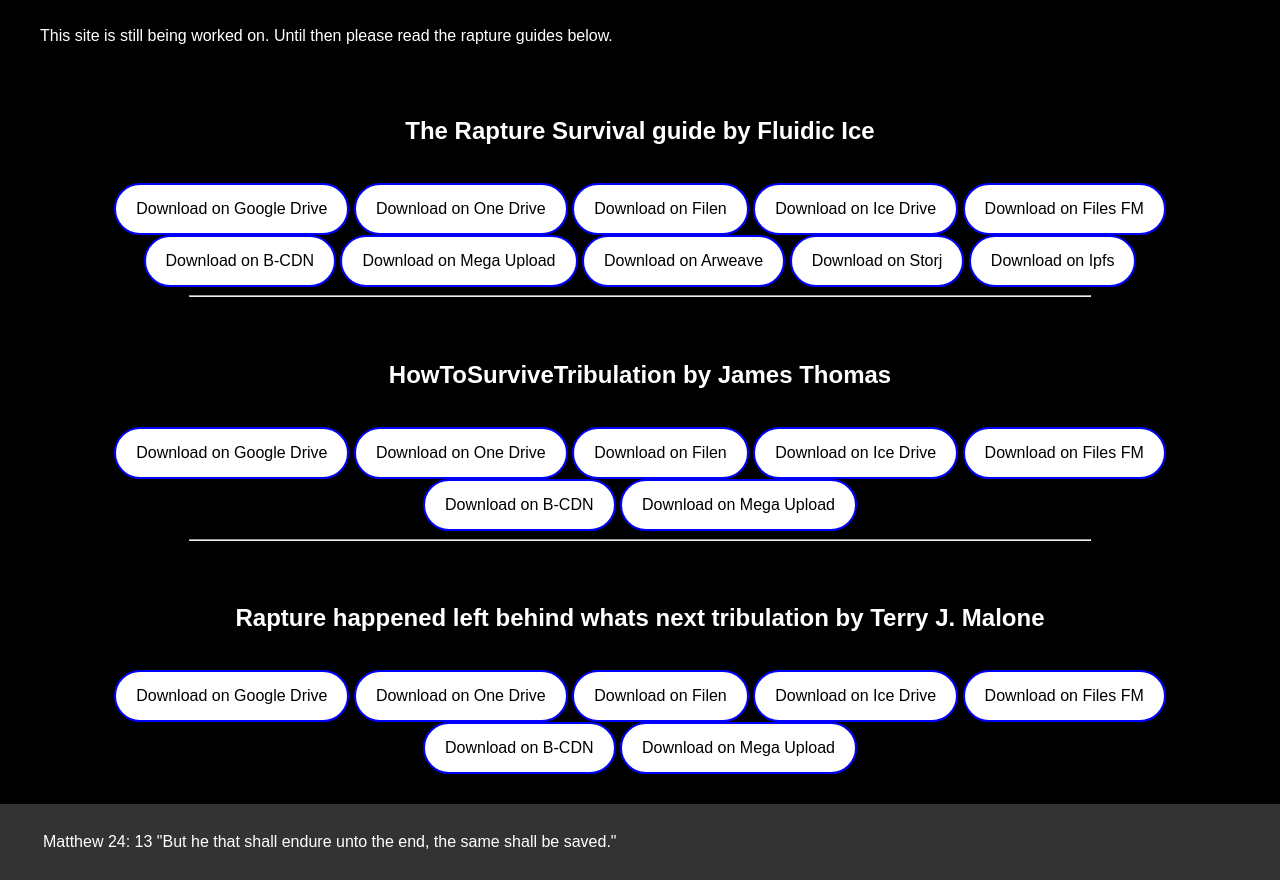
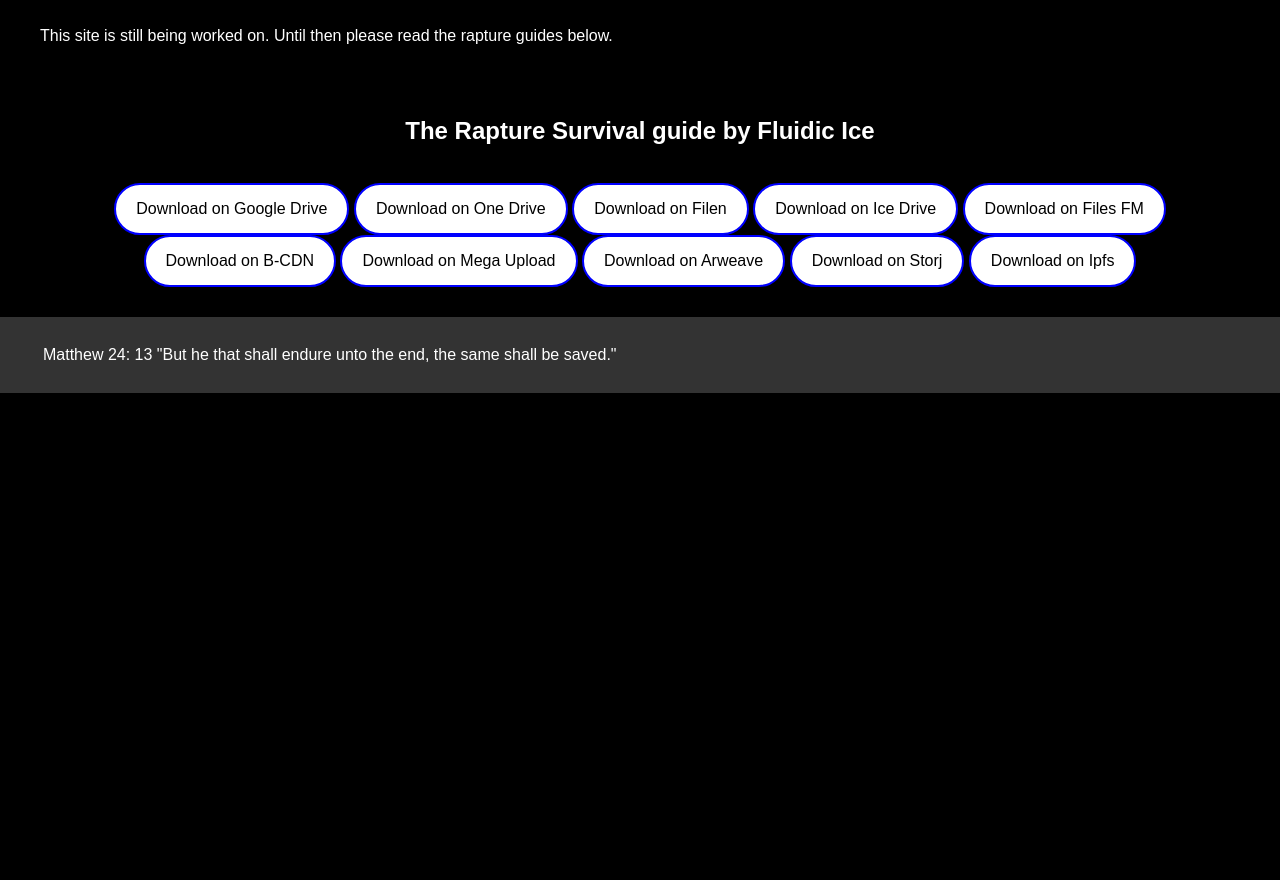
Before and after one commit to wwwrhelp/rg, a plain HTML site: page index.html in a window 1280 px wide. Shown: the part 125-1005 px from the top of the page. After the commit the page ends 800 px from the top, so only its background shows below. Drawn offline with Linux system fonts and the light colour scheme.

Commit message:
Update index.html

```diff
--- a/index.html
+++ b/index.html
@@ -103,28 +103,7 @@
 <a href="https://link.storjshare.io/jwa4umljub5venf2gkdomowg4eda/jesussaves%2Fpdf%2FThe%20Rapture%20Survival%20guide%20by%20Fluidic%20Ice.pdf" target="_blank" rel="noopener" class="buttonlink">Download on Storj</a>
 <a href="https://ipfs.io/ipfs/QmS82FxeBXaUtY3dkXxfaFLWBSYVq417KnsqpiMFyvsQZ9" target="_blank" rel="noopener" class="buttonlink">Download on Ipfs</a>
 </div>
-<hr width="75%"/>
-<br><br><h2 style="text-align: center;">HowToSurviveTribulation by James Thomas</h2><br>
-<div style="text-align: center;">
-<a href="https://drive.google.com/file/d/1cqDfpnR5UqXjvM0SiM_8d1WbGSDX51nm/view?usp=sharing" target="_blank" rel="noopener" class="buttonlink">Download on Google Drive</a>
-<a href="https://1drv.ms/b/s!AppChi2tbqWVgSGPrX2BZFjb8bvj?e=HdFkGP" target="_blank" rel="noopener" class="buttonlink">Download on One Drive</a>
-<a href="https://filen.io/d/f9d5b56c-429a-420c-82ff-2c87b25b5626#!TQo3bNQfjCv96IT566jr4AYxN4TZYKv6" target="_blank" rel="noopener" class="buttonlink">Download on Filen</a>
-<a href="https://icedrive.net/s/7gTtW7VXyyVi6z1kSX2jB5azS8uu" target="_blank" rel="noopener" class="buttonlink">Download on Ice Drive</a>
-<a href="https://files.fm/f/94eyvufe4" target="_blank" rel="noopener" class="buttonlink">Download on Files FM</a>
-<a href="https://jesussaves.b-cdn.net/rhelp/HowToSurviveTribulation%20by%20James%20Thomas.pdf" target="_blank" rel="noopener" class="buttonlink">Download on B-CDN</a>
-<a href="https://mega.nz/file/USlzBZwZ#hmHsIj6ZIM0uZoayFbD4W2C3U94fFxe0yZMJnZq0JIo" target="_blank" rel="noopener" class="buttonlink">Download on Mega Upload</a>
-</div>
-<hr width="75%"/>
-<br><br><h2 style="text-align: center;">Rapture happened left behind whats next tribulation by Terry J. Malone</h2><br>
-<div style="text-align: center;">
-<a href="https://drive.google.com/file/d/1NytAcXC7ZVerR6zbnFdtFrT7tKx708IW/view?usp=sharing" target="_blank" rel="noopener" class="buttonlink">Download on Google Drive</a>
-<a href="https://1drv.ms/b/s!AppChi2tbqWVgRuiGsn6ay0gRayN?e=laUL9n" target="_blank" rel="noopener" class="buttonlink">Download on One Drive</a>
-<a href="https://filen.io/d/212ed5b2-46df-4516-9b06-436318cc8dc2#!2PnzmOvRajlL2gwmF0TTUPmFFAwgx2xz" target="_blank" rel="noopener" class="buttonlink">Download on Filen</a>
-<a href="https://icedrive.net/s/bvkNTzN886tatfDyDyS7jZuzCB6S" target="_blank" rel="noopener" class="buttonlink">Download on Ice Drive</a>
-<a href="https://files.fm/f/72pvdb5tr" target="_blank" rel="noopener" class="buttonlink">Download on Files FM</a>
-<a href="https://jesussaves.b-cdn.net/rhelp/rapture-happened-left-behind-whats-next-tribulation-period-s%20by%20Terry%20J.%20Malone.pdf" target="_blank" rel="noopener" class="buttonlink">Download on B-CDN</a>
-<a href="https://mega.nz/file/sX0imDLC#nqeTH_4D0EbQiuCGJMyJIc3gTAIk-9cojTxB_jEPaUs" target="_blank" rel="noopener" class="buttonlink">Download on Mega Upload</a>
-</div>
+
 
         </div>
     </main>
```
